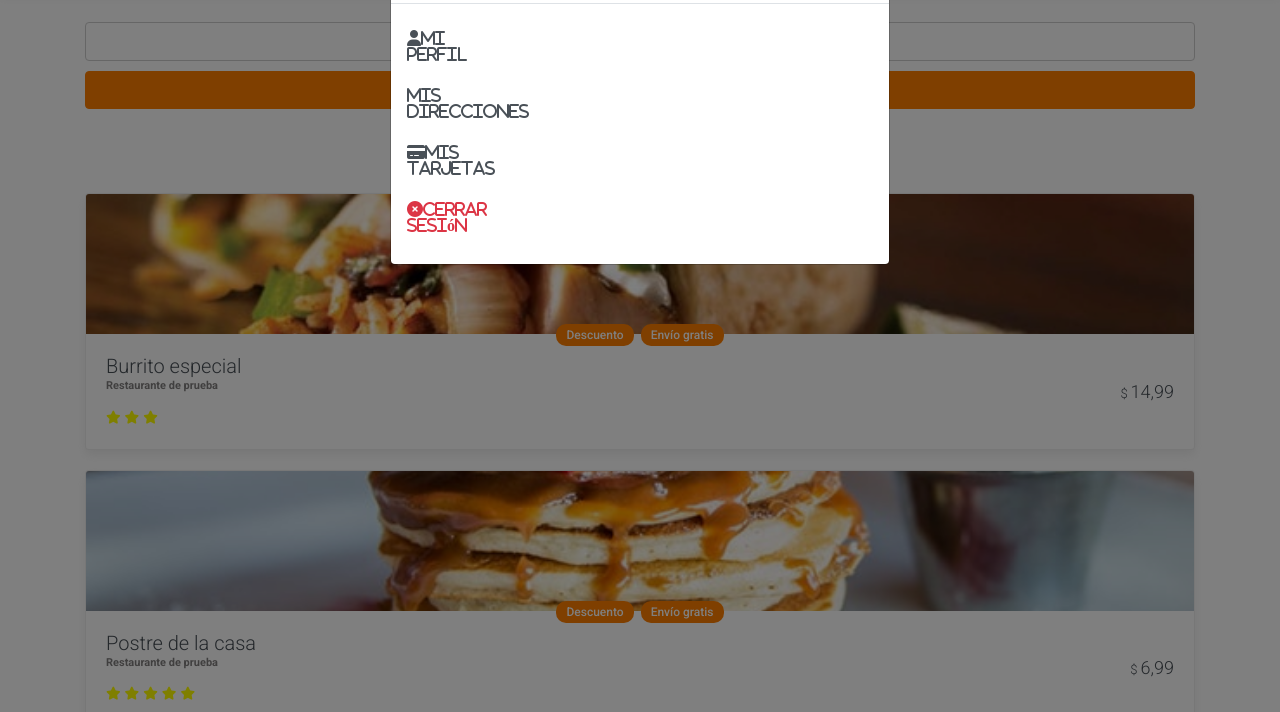
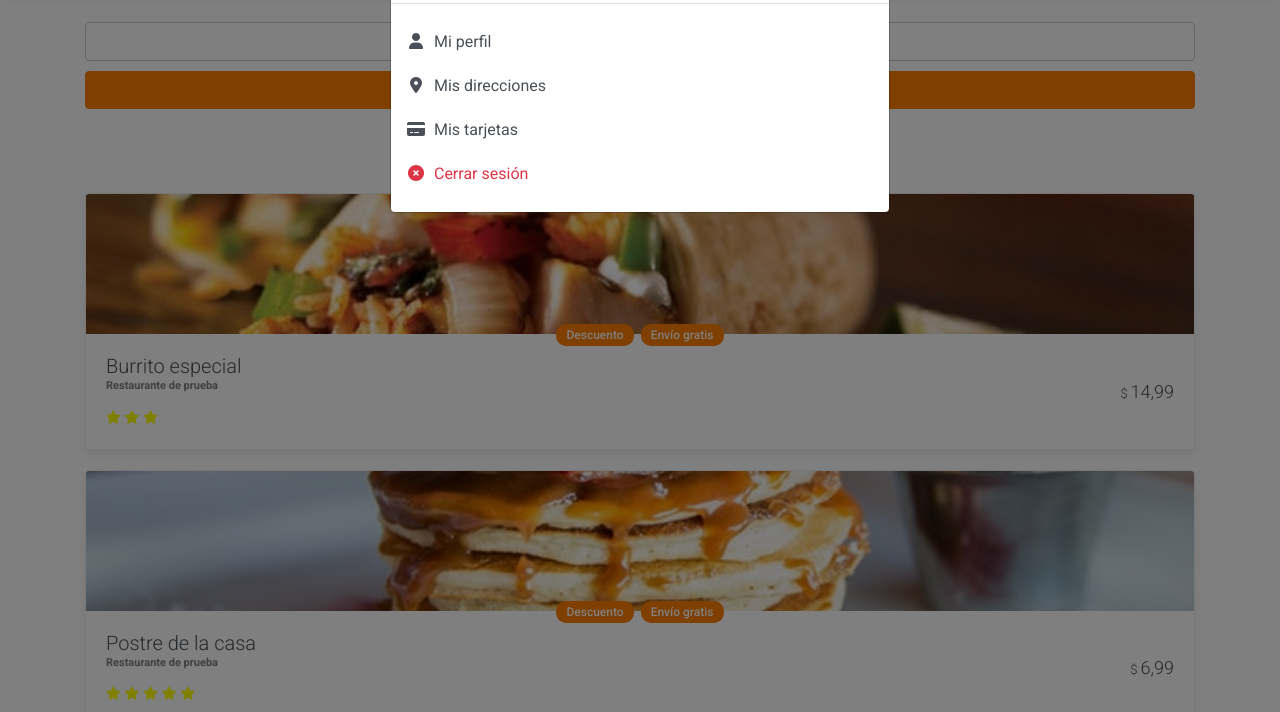
Before and after one commit to evelingG/deliveryApp, a plain HTML site: page index.html in a window 1280 px wide. Both pictures are taken after a click on the element 1165 px from the left and 40 px from the top of the page. Shown: the part 88-800 px from the top of the page. Drawn offline with nearby package versions, Linux system fonts and the light colour scheme; files that its build step writes are made by us from their sources.

Commit message:
Solucionar error de modal

```diff
--- a/index.html
+++ b/index.html
@@ -26,8 +26,8 @@
 	</header>
 
 <!-- Modal -->
-	<div class="modal fade profile-options-modal" id="profileOptions" tabindex="-1" aria-labelledby="exampleModalLabel" aria-hidden="true">
-		 <div class="modal-dialog">
+	<div class="modal fade profile-options-modal" id="profileOptions" tabindex="-1" role="dialog" aria-labelledby="exampleModalLabel" aria-hidden="true">
+	  <div class="modal-dialog" role="document">
 	    <div class="modal-content">
 
 	      <div class="modal-header">
@@ -40,19 +40,20 @@
 	      <div class="modal-body">
 	        <ul class="profile-options-list">
 	        	<li>
-		        		<a href=""><i class="fas fa-user">Mi perfil</i></a>
+	        		<a href="#"><i class="fas fa-user"></i> Mi perfil</a>
 	        	</li>
 	        	<li>
-		        		<a href=""><i class="fas fa-map-market-alt">Mis direcciones</i></a>
+	        		<a href="#"><i class="fas fa-map-marker-alt"></i> Mis direcciones</a>
 	        	</li>
 	        	<li>
-		        		<a href=""><i class="fas fa-credit-card">Mis tarjetas</i></a>
+	        		<a href="#"><i class="fas fa-credit-card"></i> Mis tarjetas</a>
 	        	</li>
 	        	<li>
-		        		<a href="" class="text-danger"><i class="fas fa-times-circle">Cerrar sesión</i></a>
+	        		<a href="#" class="text-danger"><i class="fas fa-times-circle"></i> Cerrar sesión</a>
 	        	</li>
 	        </ul>
 	      </div>
+
 	    </div>
 	  </div>
 	</div>
```
Lines whose indentation alone changed are shown as unchanged.
